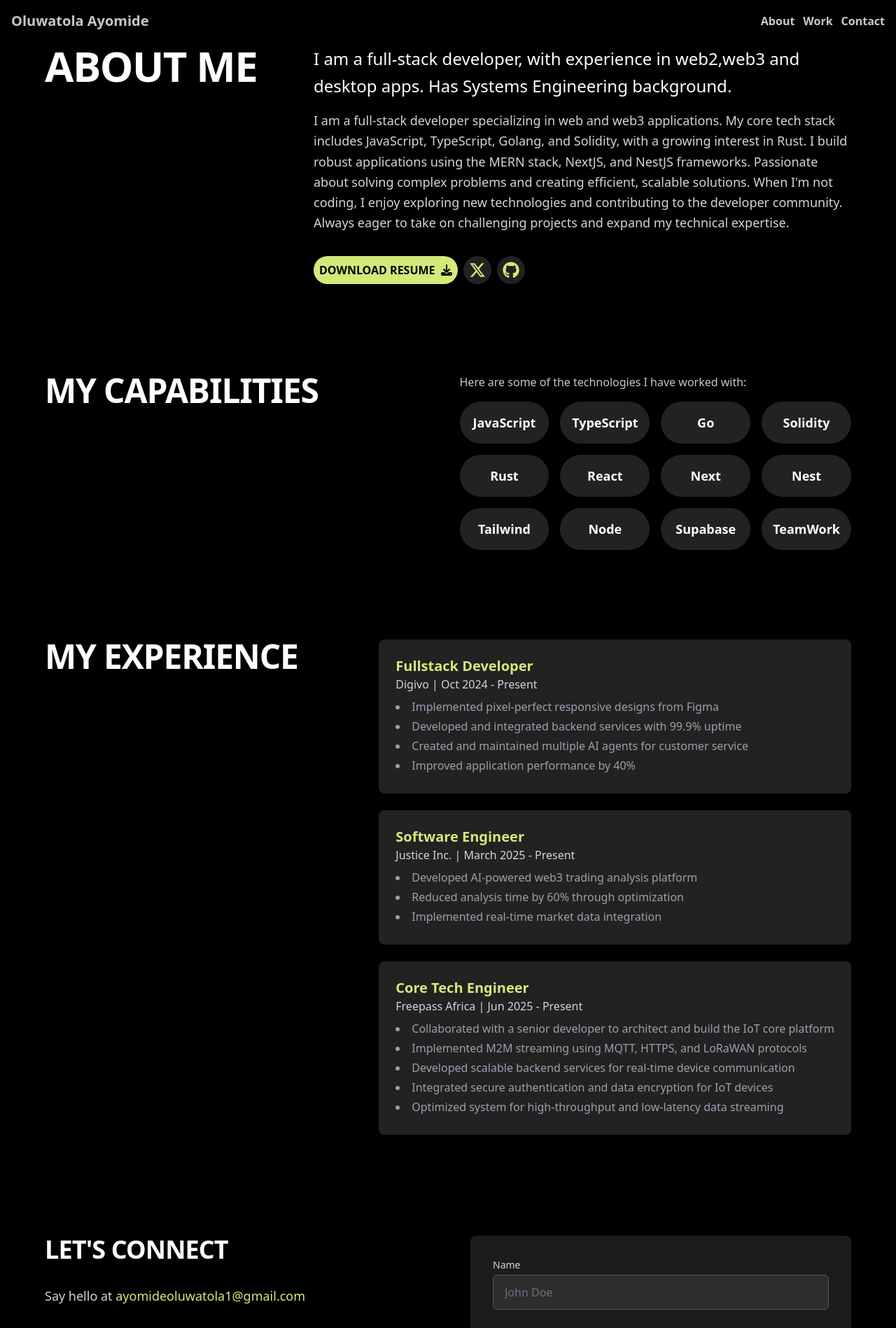
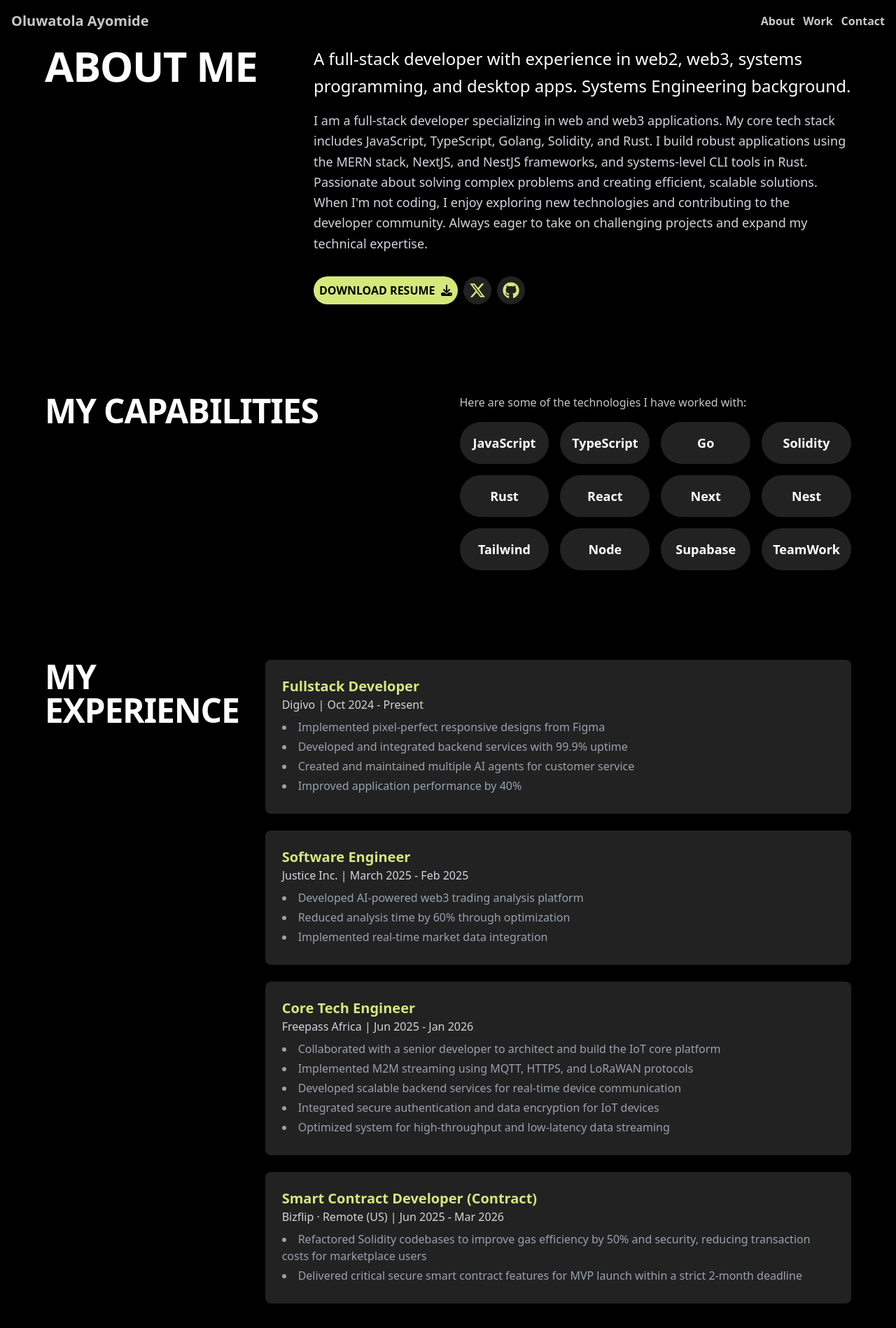
Before and after one commit to MikeyA-yo/ay10xdevportfolio, a Next.js app: page /about in a window 1280 px wide. Shown: the top 1898 px of the page at 70% size. Built offline with nearby package versions, Linux system fonts and the light colour scheme.

Commit message:
feat: edit resume and exp sections

```diff
--- a/components/about.tsx
+++ b/components/about.tsx
@@ -12,17 +12,17 @@ export function AboutM() {
         </div>
         <div className="md:w-2/3">
           <p className="text-lg md:text-xl lg:text-2xl font-light leading-relaxed mb-4">
-            I am a full-stack developer, with experience in web2,web3 and
-            desktop apps. Has Systems Engineering background.
+            A full-stack developer with experience in web2, web3, systems
+            programming, and desktop apps. Systems Engineering background.
           </p>
           <p className="text-base md:text-lg text-gray-300 leading-relaxed mb-8">
             I am a full-stack developer specializing in web and web3
             applications. My core tech stack includes JavaScript, TypeScript,
-            Golang, and Solidity, with a growing interest in Rust. I build
-            robust applications using the MERN stack, NextJS, and NestJS
-            frameworks. Passionate about solving complex problems and creating
-            efficient, scalable solutions. When I'm not coding, I enjoy
-            exploring new technologies and contributing to the developer
+            Golang, Solidity, and Rust. I build robust applications using the
+            MERN stack, NextJS, and NestJS frameworks, and systems-level CLI
+            tools in Rust. Passionate about solving complex problems and
+            creating efficient, scalable solutions. When I'm not coding, I
+            enjoy exploring new technologies and contributing to the developer
             community. Always eager to take on challenging projects and expand
             my technical expertise.
           </p>
@@ -127,7 +127,7 @@ export function Experience() {
                             "Reduced analysis time by 60% through optimization",
                             "Implemented real-time market data integration",
                         ],
-                        duration: "March 2025 - Present"
+                        duration: "March 2025 - Feb 2025"
                     },
                     {
                     position: "Core Tech Engineer",
@@ -139,7 +139,16 @@ export function Experience() {
                       "Integrated secure authentication and data encryption for IoT devices",
                       "Optimized system for high-throughput and low-latency data streaming"
                     ],
-                    duration: "Jun 2025 - Present"
+                    duration: "Jun 2025 - Jan 2026"
+                  },
+                  {
+                    position: "Smart Contract Developer (Contract)",
+                    company: "Bizflip · Remote (US)",
+                    achievements: [
+                      "Refactored Solidity codebases to improve gas efficiency by 50% and security, reducing transaction costs for marketplace users",
+                      "Delivered critical secure smart contract features for MVP launch within a strict 2-month deadline"
+                    ],
+                    duration: "Jun 2025 - Mar 2026"
                   }
                 ].map((exp, index) => (
                     <div key={index} className="bg-[#222222] p-6 rounded-lg mb-4">
--- a/components/aboutmini.tsx
+++ b/components/aboutmini.tsx
@@ -13,12 +13,12 @@ const AboutMini: React.FC = () => {
         <div className="md:w-2/3">
           <p className="text-base md:text-lg text-gray-300 leading-relaxed mb-8">
             I am a full-stack developer specializing in web and web3 applications. My core
-            tech stack includes JavaScript, TypeScript, Golang, and Solidity, with a growing
-            interest in Rust. I build robust applications using the MERN stack, NextJS, and
-            NestJS frameworks. Passionate about solving complex problems and creating efficient,
-            scalable solutions. When I'm not coding, I enjoy exploring new technologies and
-            contributing to the developer community. Always eager to take on challenging projects
-            and expand my technical expertise.
+            tech stack includes JavaScript, TypeScript, Golang, Solidity, and Rust. I build
+            robust applications using the MERN stack, NextJS, and NestJS frameworks, and
+            systems-level tools in Rust. Passionate about solving complex problems and creating
+            efficient, scalable solutions. When I'm not coding, I enjoy exploring new technologies
+            and contributing to the developer community. Always eager to take on challenging
+            projects and expand my technical expertise.
           </p>
           <Link
             href="/about"
```
Also changed, not shown: 1 other file (tests, documents, lock files or other folders).
